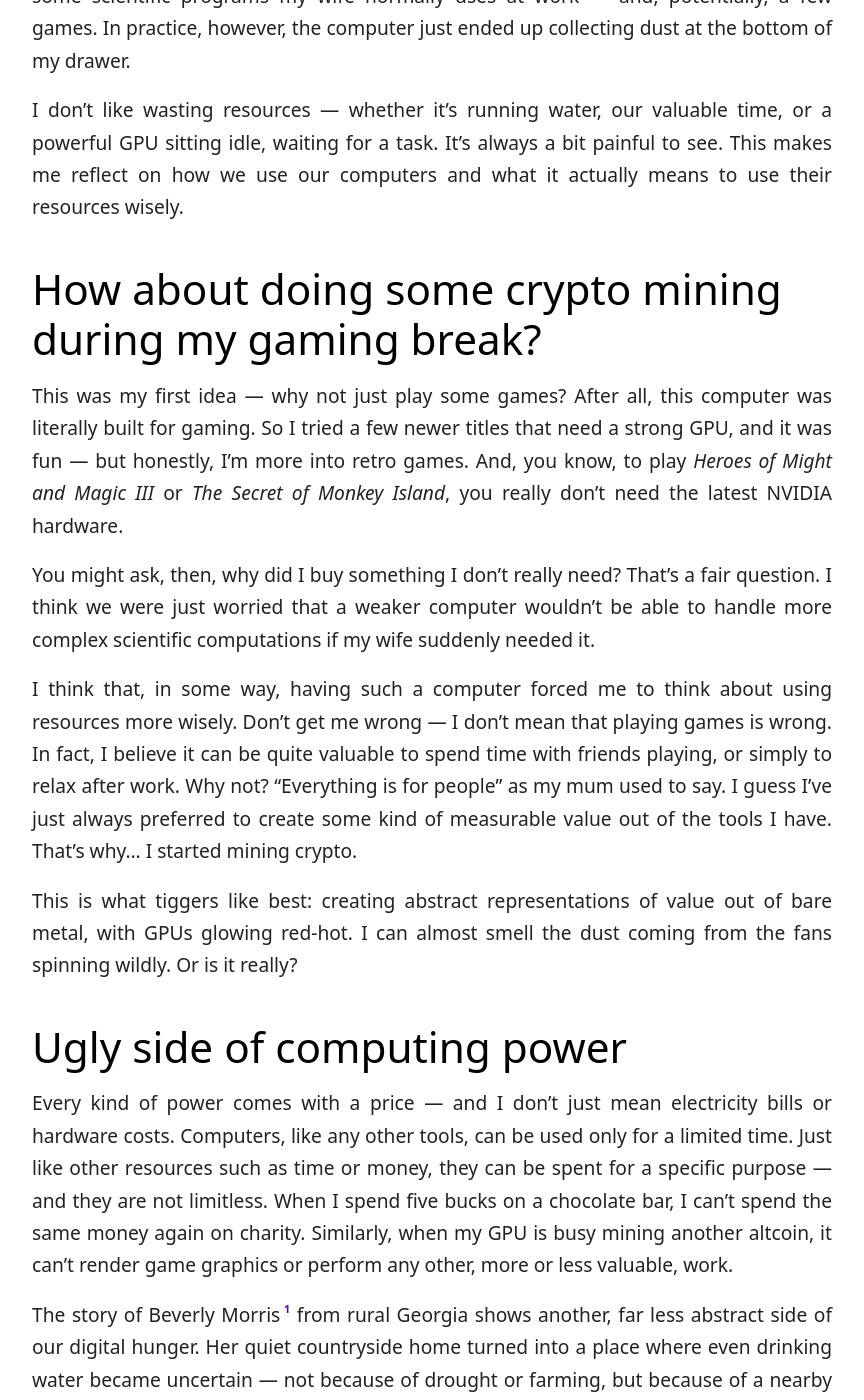
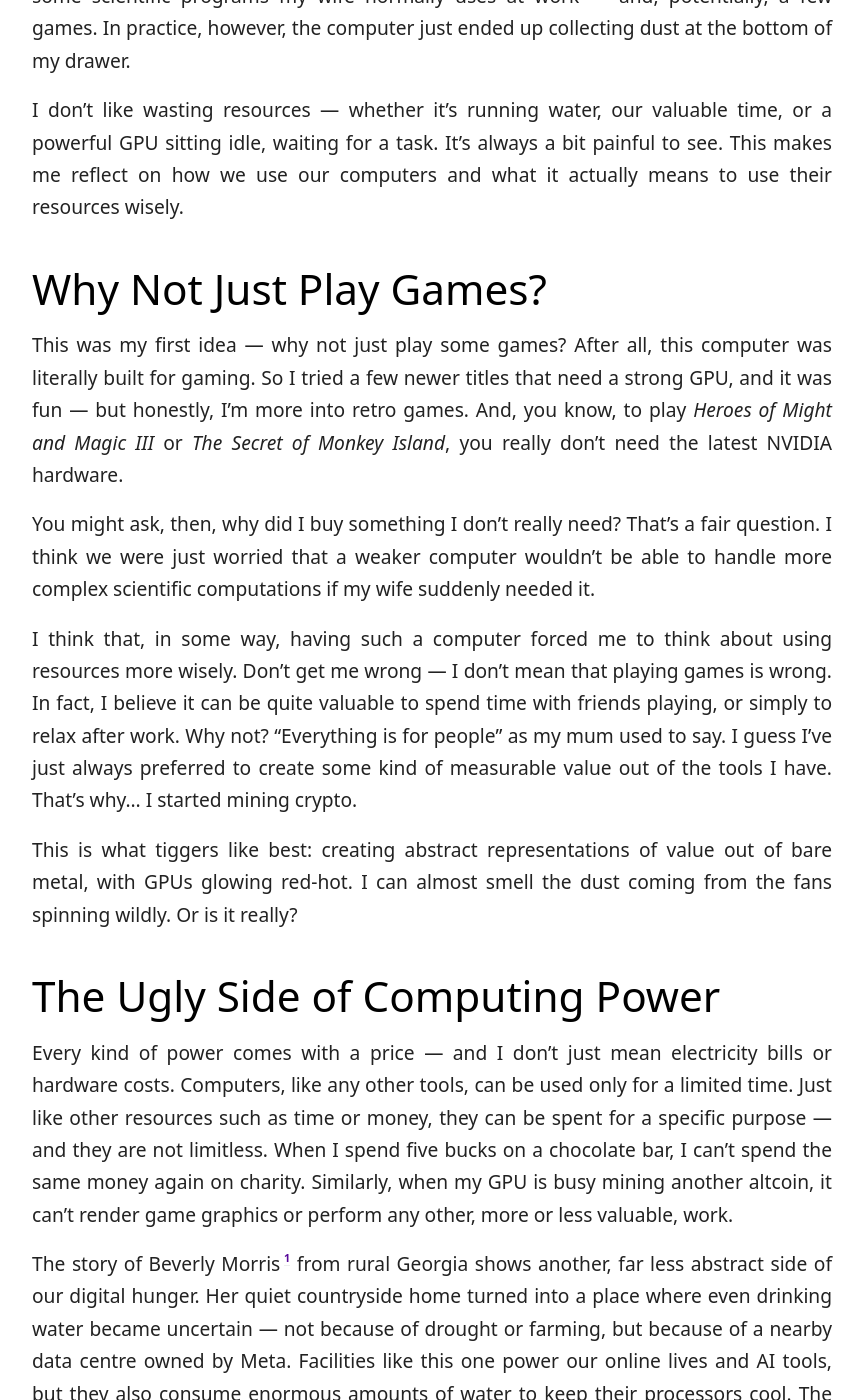
Before and after one commit to michalcichon/michalcichon.github.io, a Jekyll site: the page built from _posts/2025-10-08-ethical-computing-cryptocurrencies-ai-protein-folding-at-home.md, in a window 1280 px wide and 1400 px high, scrolled down 1076 px. Shown: the whole window, without its empty margins (208-1072 px from the left). Built offline with Jekyll 4.4.1, drawn with Linux system fonts in a browser that asks for light colours; comment, search, counter and statistics services are not loaded; some of the changed text lies outside the part shown.

Commit message:
subheaders

```diff
--- a/_posts/2025-10-08-ethical-computing-cryptocurrencies-ai-protein-folding-at-home.md
+++ b/_posts/2025-10-08-ethical-computing-cryptocurrencies-ai-protein-folding-at-home.md
@@ -16,7 +16,7 @@ A few months ago, I bought a computer. In theory, it was supposed to be our “h
 
 I don’t like wasting resources — whether it’s running water, our valuable time, or a powerful GPU sitting idle, waiting for a task. It’s always a bit painful to see. This makes me reflect on how we use our computers and what it actually means to use their resources wisely.
 
-## How about doing some crypto mining during my gaming break?
+## Why Not Just Play Games?
 
 This was my first idea — why not just play some games? After all, this computer was literally built for gaming. So I tried a few newer titles that need a strong GPU, and it was fun — but honestly, I’m more into retro games. And, you know, to play *Heroes of Might and Magic III* or *The Secret of Monkey Island*, you really don’t need the latest NVIDIA hardware.
 
@@ -26,7 +26,7 @@ I think that, in some way, having such a computer forced me to think about using
 
 This is what tiggers like best: creating abstract representations of value out of bare metal, with GPUs glowing red-hot. I can almost smell the dust coming from the fans spinning wildly. Or is it really?
 
-## Ugly side of computing power
+## The Ugly Side of Computing Power
 
 Every kind of power comes with a price — and I don’t just mean electricity bills or hardware costs. Computers, like any other tools, can be used only for a limited time. Just like other resources such as time or money, they can be spent for a specific purpose — and they are not limitless. When I spend five bucks on a chocolate bar, I can’t spend the same money again on charity. Similarly, when my GPU is busy mining another altcoin, it can’t render game graphics or perform any other, more or less valuable, work.
 
```
Also changed, not shown: other parts of _posts/2025-10-08-ethical-computing-cryptocurrencies-ai-protein-folding-at-home.md (+2 -2 lines).
